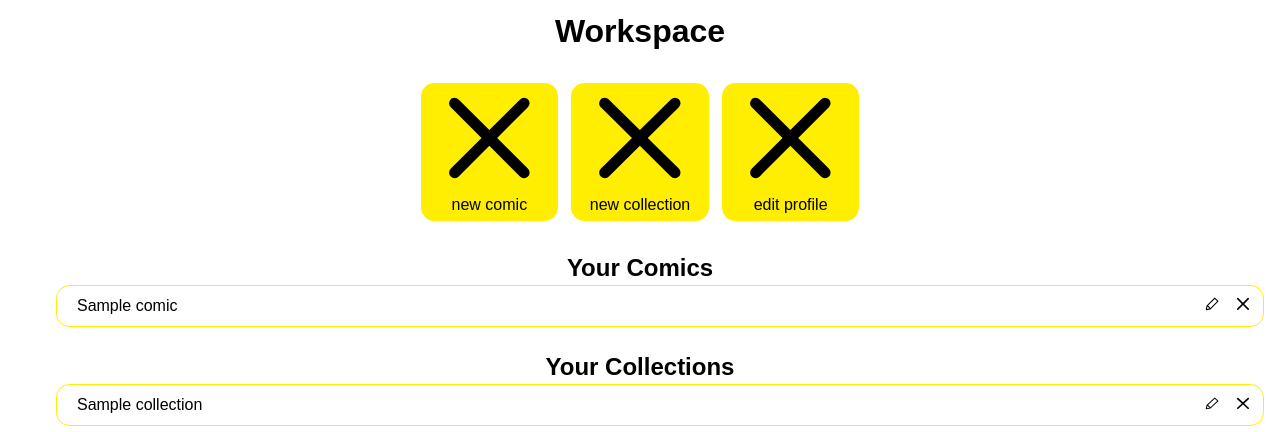
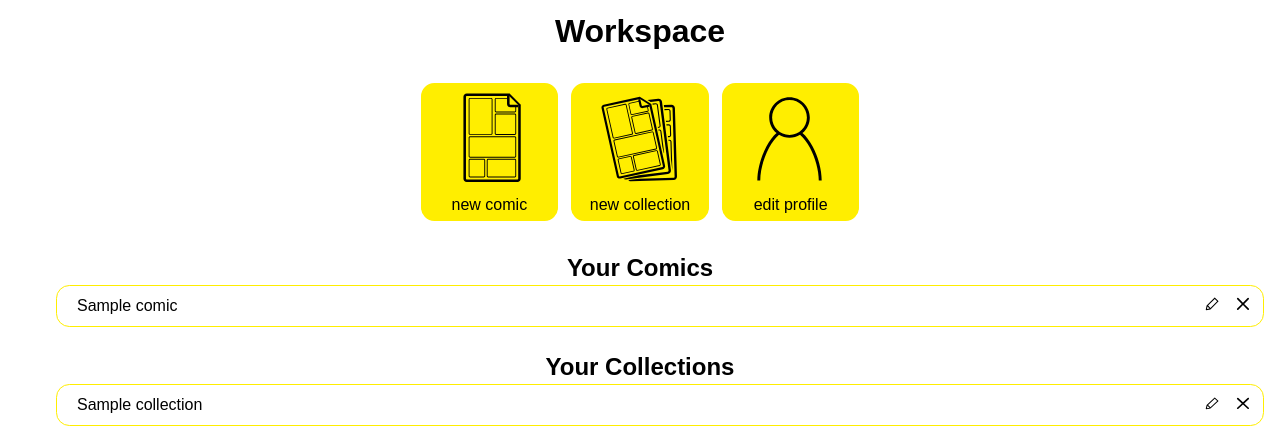
Before and after one commit to ivyallie/Lucaflect, a Python web app: template templates/workspace.html in a window 1280 px wide. Shown: the part 45-477 px from the top of the page. Run offline with Jinja, Linux system fonts and the light colour scheme; the template is opened without the code that fills it: most values are stand-ins (such as "Sample title", 1, 10 or a date in 2020).

Commit message:
Workspace icons

```diff
--- a/templates/workspace.html
+++ b/templates/workspace.html
@@ -6,20 +6,20 @@
     <section id="workspace_buttons">
     <ul class="workspace_links">
 <li><a href="{{ url_for('content.new') }}">
-    <img src="{{ url_for('static', filename='icons/delete.svg') }}"/>
+    <img src="{{ url_for('static', filename='icons/comic.svg') }}"/>
     <div>new comic</div></a></li>
 
     <li><a href="{{ url_for('content.new_collection') }}">
-        <img src="{{ url_for('static', filename='icons/delete.svg') }}"/>
+        <img src="{{ url_for('static', filename='icons/collection.svg') }}"/>
         <div>new collection</div></a></li>
 
 
 <li><a href="{{ url_for('auth.edit_user', username=g.user['username']) }}">
-    <img src="{{ url_for('static', filename='icons/delete.svg') }}"/>
+    <img src="{{ url_for('static', filename='icons/user.svg') }}"/>
     <div>edit profile</div></a></li>
 {% if g.user['user_group']=='admin' %}
     <li><a href="{{ url_for('routes.site_settings') }}">
-        <img src="{{ url_for('static', filename='icons/delete.svg') }}"/>
+        <img src="{{ url_for('static', filename='icons/settings.svg') }}"/>
         <div>site admin</div></a></li>
 {% endif %}
 </ul>
```
Also changed, not shown: static/icons/collection.svg (added), static/icons/comic.svg (added), static/icons/lucaflect.svg (added), static/icons/lucaflect_circle.svg (added), static/icons/settings.svg (added), static/icons/user.svg (added).
